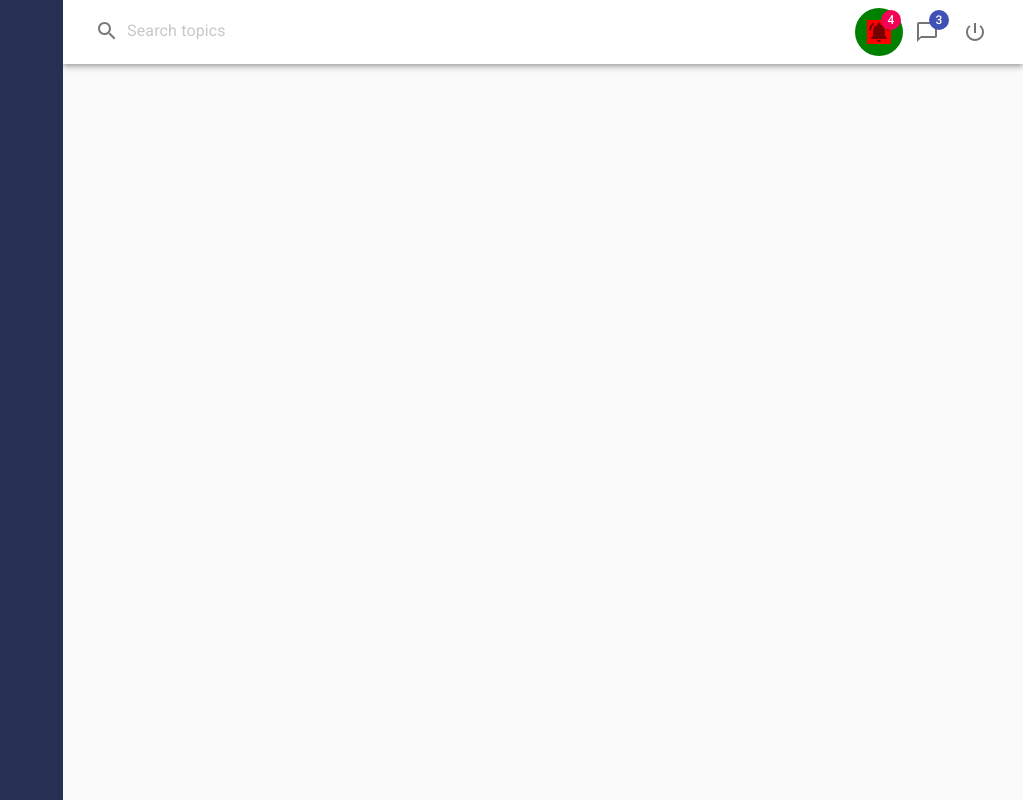
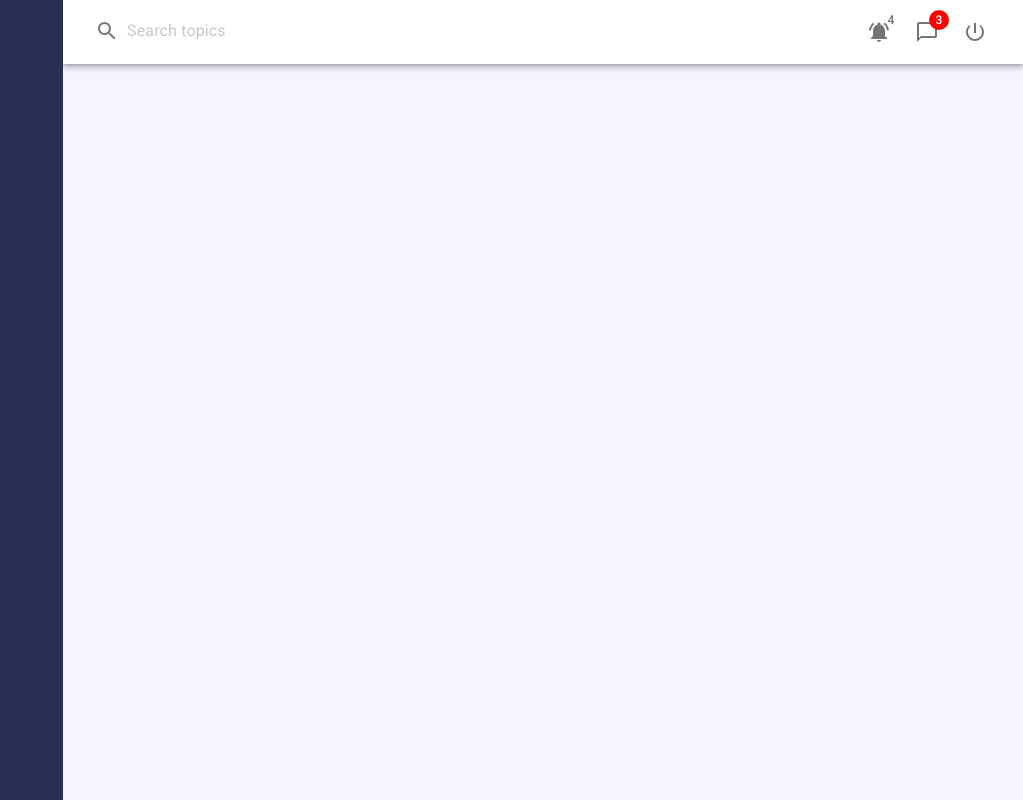
Before and after one commit to shubham-patel26/Material-UI-tutorial, a React (Create React App) app: page / in a window 1280 px wide. Shown: the whole page, without its empty margins (257-1280 px from the left). Built offline with nearby package versions, Linux system fonts and the light colour scheme.

Commit message:
theme customisation

```diff
--- a/src/App/App.js
+++ b/src/App/App.js
@@ -2,8 +2,24 @@ import React from 'react';
 import './App.css';
 import SideMenu from '../Components/SideMenu';
 import Header from '../Components/Header';
-import { CssBaseline, makeStyles } from '@material-ui/core';
+import { CssBaseline, makeStyles, createMuiTheme, ThemeProvider } from '@material-ui/core';
 
+const themes = createMuiTheme({
+  palette: {
+      primary:{
+          main: "#ff0000",
+          light: "#3c44b126"
+
+      },
+      secondary: {
+          main:"#f832245",
+          light:"#f8324526"
+      },
+      background:{
+        default:"#f4f5fd"
+      }
+  }
+})
 const useStyles = makeStyles({
   appMain: {
     paddingLeft: '320px',
@@ -14,13 +30,16 @@ const useStyles = makeStyles({
 function App() {
   const classes = useStyles();
   return (
-    <>
-      <SideMenu/>
+    <ThemeProvider theme={themes}>
+    <SideMenu/>
       <div className={classes.appMain}>
         <Header/>
       </div>
       <CssBaseline/>
-    </>
+
+    </ThemeProvider>
+
+
   );
 }
 
--- a/src/Components/Header.js
+++ b/src/Components/Header.js
@@ -1,9 +1,11 @@
-import { AppBar, Badge, Grid, IconButton, InputBase, makeStyles, Toolbar } from '@material-ui/core'
+import { AppBar, Badge, createMuiTheme, Grid, IconButton, InputBase, makeStyles, Toolbar } from '@material-ui/core'
 import React from 'react'
 import NotificationsActiveIcon from '@material-ui/icons/NotificationsActive';
 import ChatBubbleOutlineIcon from '@material-ui/icons/ChatBubbleOutline';
 import PowerSettingsNewIcon from '@material-ui/icons/PowerSettingsNew';
 import SearchIcon from '@material-ui/icons/Search';
+
+
 const useStyles = makeStyles({
     root:{
         backgroundColor: "#FFF",
@@ -20,13 +22,7 @@ const useStyles = makeStyles({
         }
 
     },
-    btnRoot:{
-        backgroundColor:"green",
-    },
 
-    btnLabel:{
-        backgroundColor:"red",
-    }
 })
 
 export default function Header() {
@@ -47,8 +43,8 @@ export default function Header() {
 
                     </Grid>
                     <Grid item  >
-                        <IconButton classes={{root: classes.btnRoot, label: classes.btnLabel }}>
-                            <Badge badgeContent={4} color="secondary" >
+                        <IconButton >
+                            <Badge badgeContent={4} color="secondary " >
                                 <NotificationsActiveIcon fontsize="small"/>
                             </Badge>
                         </IconButton>
```
